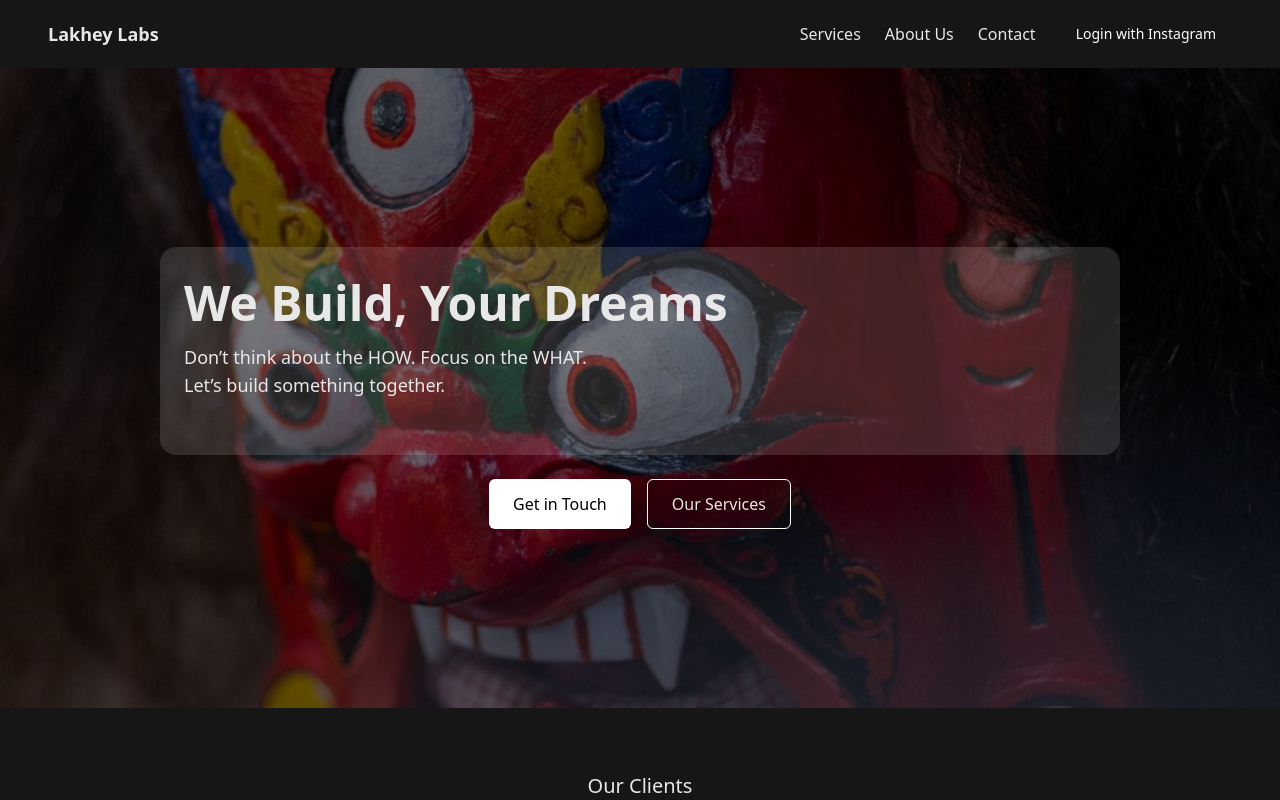
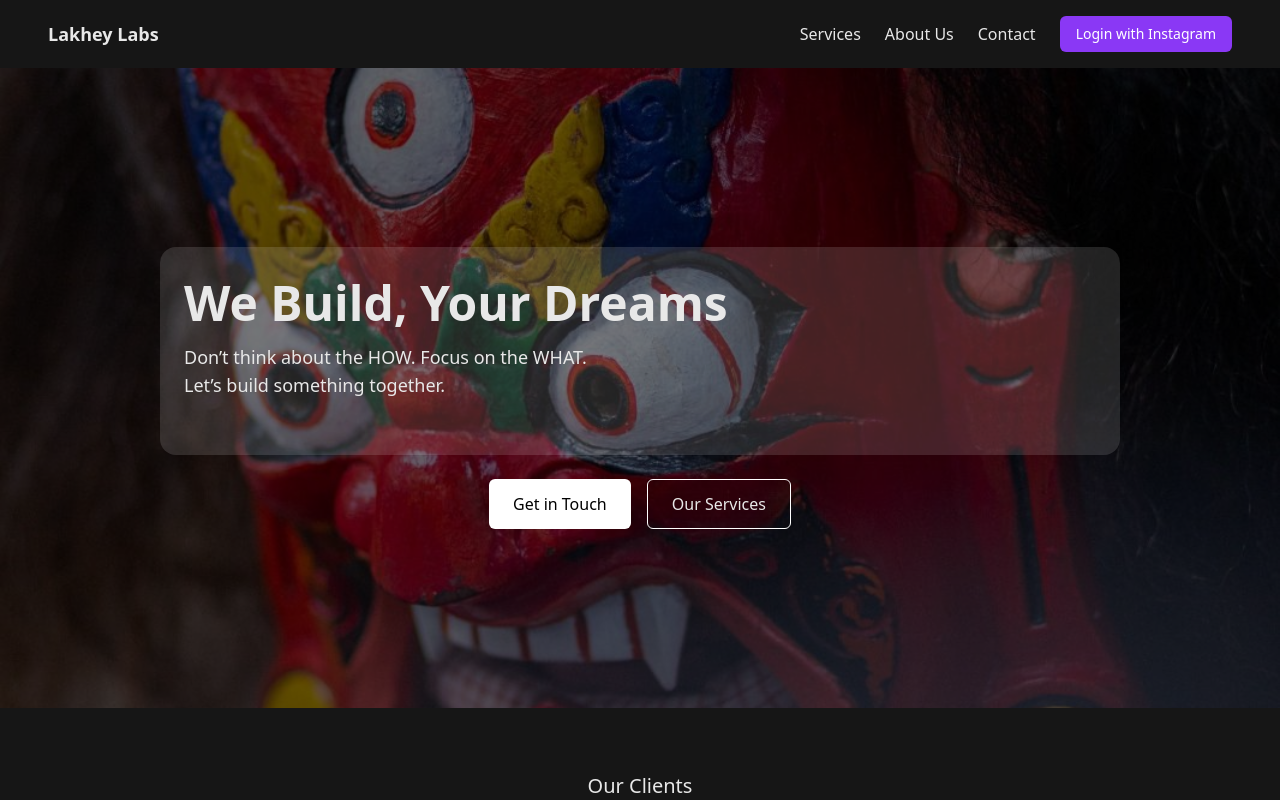
Before and after one commit to B33pl0p/instapasa-frontend, a Next.js app: page / in a window 1280 px wide. Shown: the top 800 px of the page. Built offline with nearby package versions, Linux system fonts and the light colour scheme.

Commit message:
login with insta

```diff
--- a/app/components/instagramLoginButton.tsx
+++ b/app/components/instagramLoginButton.tsx
@@ -32,7 +32,7 @@ const InstagramLoginButton: React.FC = () => {
   };
 
   return <button onClick={handleClick}
-        className="bg-brand/90 text-white px-4 py-2 rounded-md text-sm
+        className="bg-[#8A38F5] text-white px-4 py-2 rounded-md text-sm
              hover:bg-brand hover:text-white/90
              transition-all duration-200">
         Login with Instagram
```
